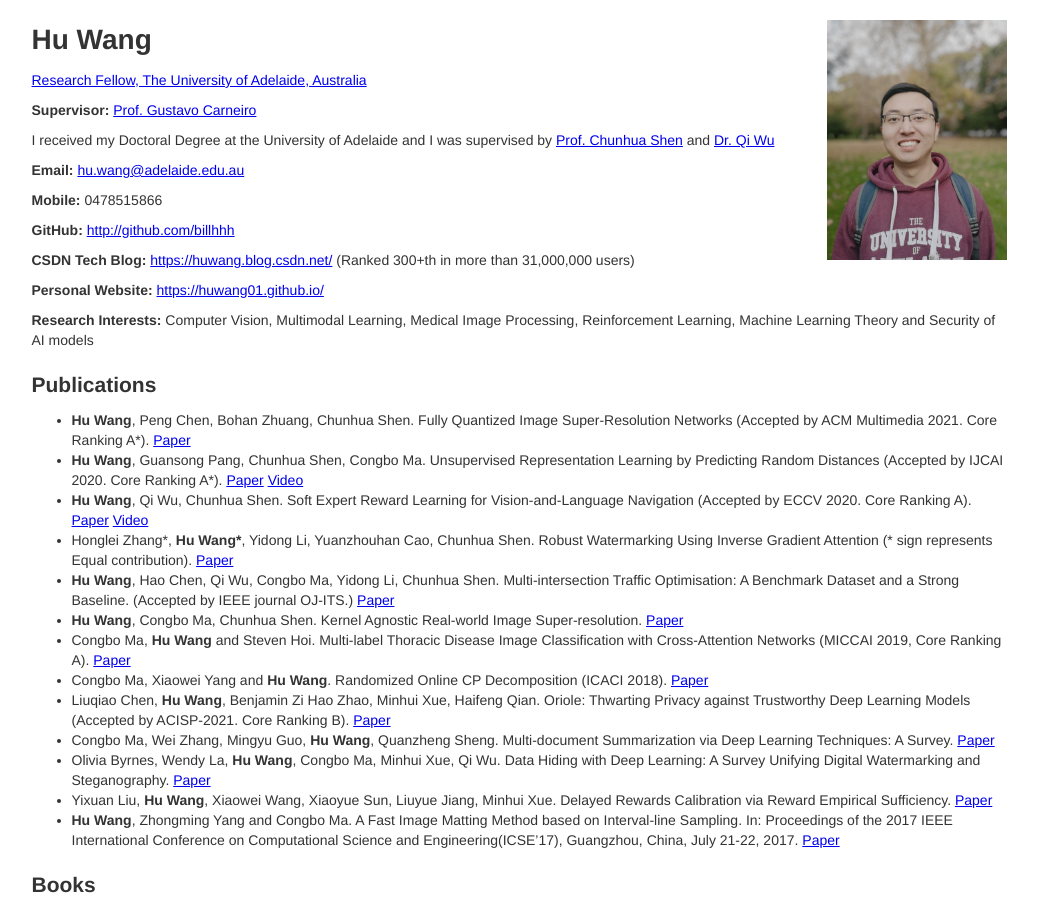
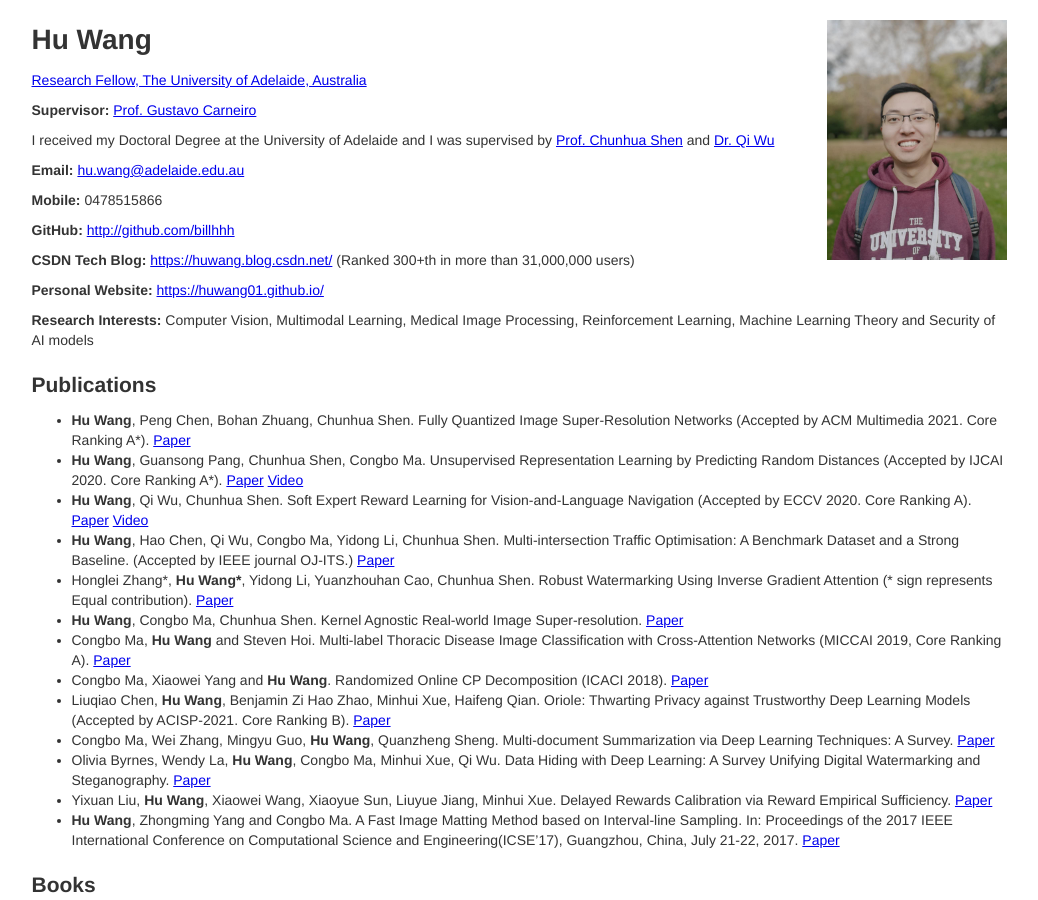
Before and after one commit to billhhh/whblog-omega, a Jekyll site: the page res/index.html, which Jekyll copies as it is, in a window 1280 px wide and 900 px high. Shown: the whole window, without its empty margins (121-1159 px from the left). Built offline with Jekyll 4.4.1, drawn with Linux system fonts in a browser that asks for light colours.

```diff
--- a/res/index.html
+++ b/res/index.html
@@ -74,10 +74,10 @@
             <strong>Hu Wang</strong>, Qi Wu, Chunhua Shen. Soft Expert Reward Learning for Vision-and-Language Navigation (Accepted by ECCV 2020. Core Ranking A). <a href = "https://www.ecva.net/papers/eccv_2020/papers_ECCV/papers/123540120.pdf">Paper</a> <a href = "https://www.youtube.com/watch?v=mTMHju4F2UU">Video</a>
           </li>
 	  <li>
-            Honglei Zhang*, <strong>Hu Wang*</strong>, Yidong Li, Yuanzhouhan Cao, Chunhua Shen. Robust Watermarking Using Inverse Gradient Attention (* sign represents Equal contribution). <a href = "https://arxiv.org/abs/2011.10850">Paper</a>
+            <strong>Hu Wang</strong>, Hao Chen, Qi Wu, Congbo Ma, Yidong Li, Chunhua Shen. Multi-intersection Traffic Optimisation: A Benchmark Dataset and a Strong Baseline. (Accepted by IEEE journal OJ-ITS.) <a href = "https://arxiv.org/abs/2101.09640">Paper</a>
           </li>
 	  <li>
-            <strong>Hu Wang</strong>, Hao Chen, Qi Wu, Congbo Ma, Yidong Li, Chunhua Shen. Multi-intersection Traffic Optimisation: A Benchmark Dataset and a Strong Baseline. (Accepted by IEEE journal OJ-ITS.) <a href = "https://arxiv.org/abs/2101.09640">Paper</a>
+            Honglei Zhang*, <strong>Hu Wang*</strong>, Yidong Li, Yuanzhouhan Cao, Chunhua Shen. Robust Watermarking Using Inverse Gradient Attention (* sign represents Equal contribution). <a href = "https://arxiv.org/abs/2011.10850">Paper</a>
           </li>
           <li>
             <strong>Hu Wang</strong>, Congbo Ma, Chunhua Shen. Kernel Agnostic Real-world Image Super-resolution. <a href = "https://arxiv.org/abs/2104.09008">Paper</a>
```
